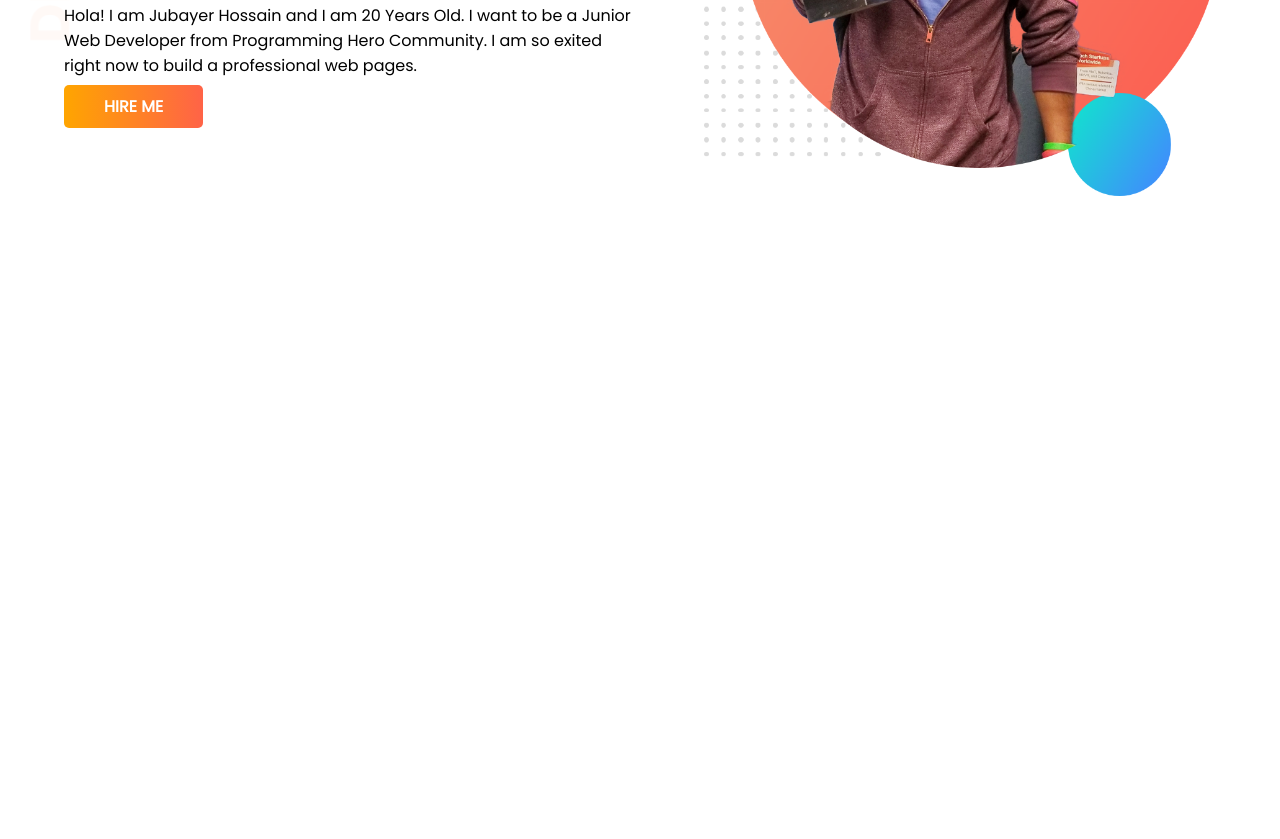
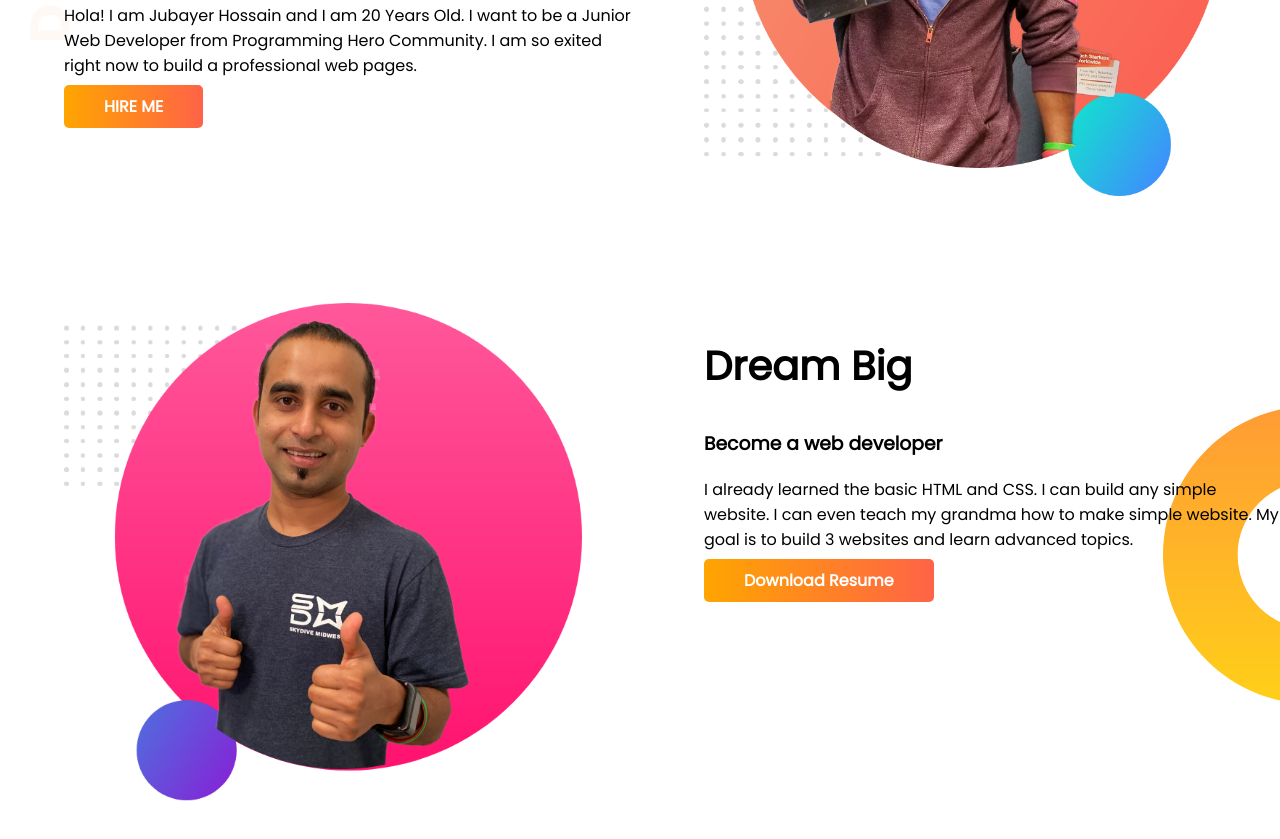
Before and after one commit to JubayerDev/developer-portfolio, a plain HTML site: page index.html in a window 1280 px wide. Shown: the part 319-1158 px from the top of the page. Before the commit the page ends 800 px from the top, so only its background shows below. Drawn offline with Linux system fonts and the light colour scheme.

Commit message:
second part done

```diff
--- a/index.html
+++ b/index.html
@@ -23,5 +23,16 @@
             <img src="images/jhankar.png" alt="">
         </div>
     </section>
+    <section class="dream-big">
+        <div class="half-width">
+            <img src="images/jhankar2.png" alt="">
+        </div>
+        <div class="half-width">
+            <h1 class="dream">Dream Big</h1>
+            <h3>Become a web developer</h3>
+            <p>I already learned the basic HTML and CSS. I can build any simple website. I can even teach my grandma how to make simple website. My goal is to build 3 websites and learn advanced topics.</p>
+            <a class="link-button" href="#">Download Resume</a>
+        </div>
+    </section>
 </body>
 </html>
--- a/style.css
+++ b/style.css
@@ -11,6 +11,7 @@ h1{
 }
 section{
     display: flex;
+    margin-bottom: 100px;
 }
 .half-width{
     width: 50%;
@@ -31,3 +32,12 @@ section{
     background-image: url(images/top-banner.png);
     background-repeat: no-repeat;
 }
+
+.dream{
+    font-size: 40px;
+}
+.dream-big{
+    background-image: url(images/dream-bg.png);
+    background-repeat: no-repeat;
+    background-position: right;
+}
```
